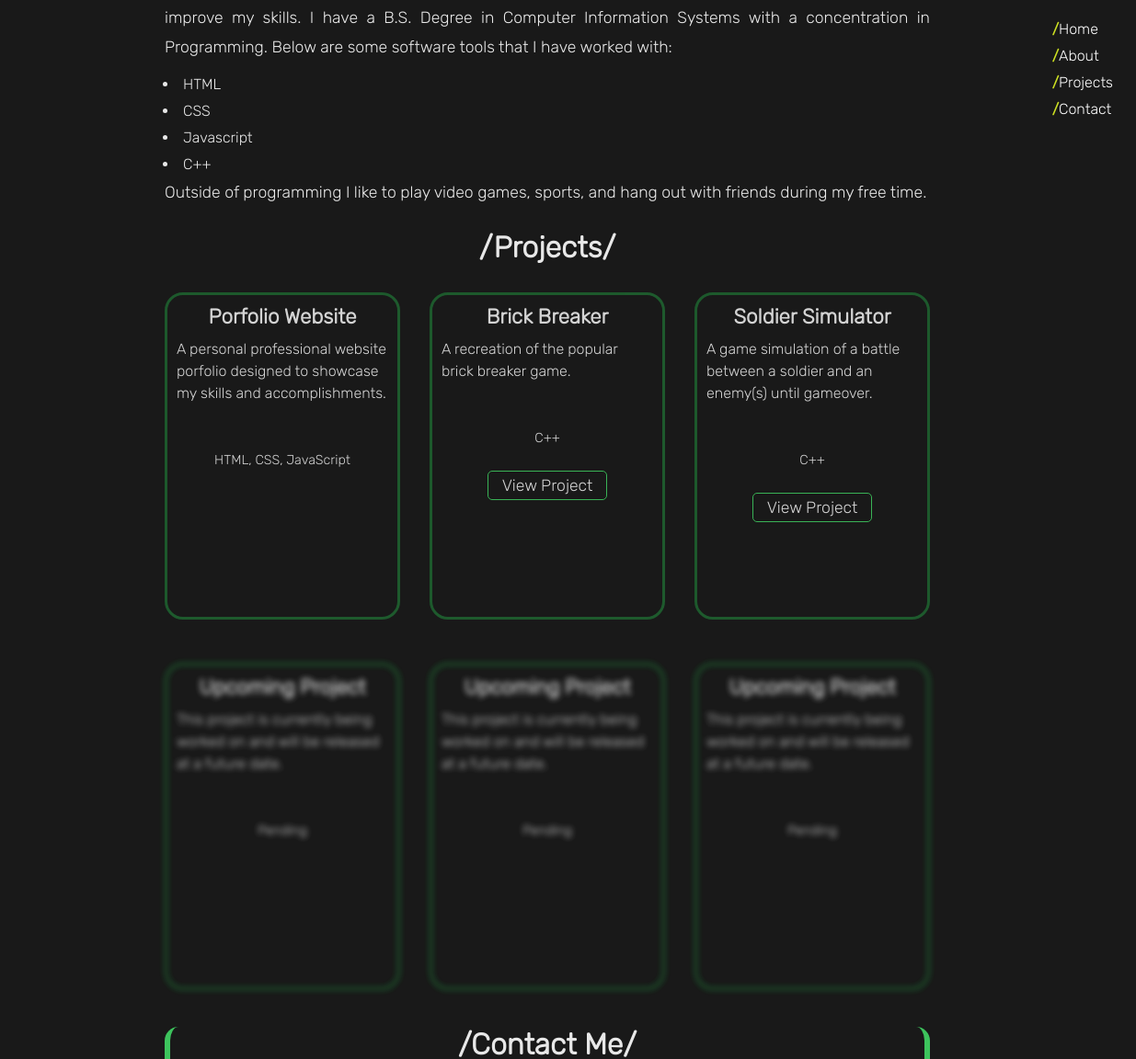
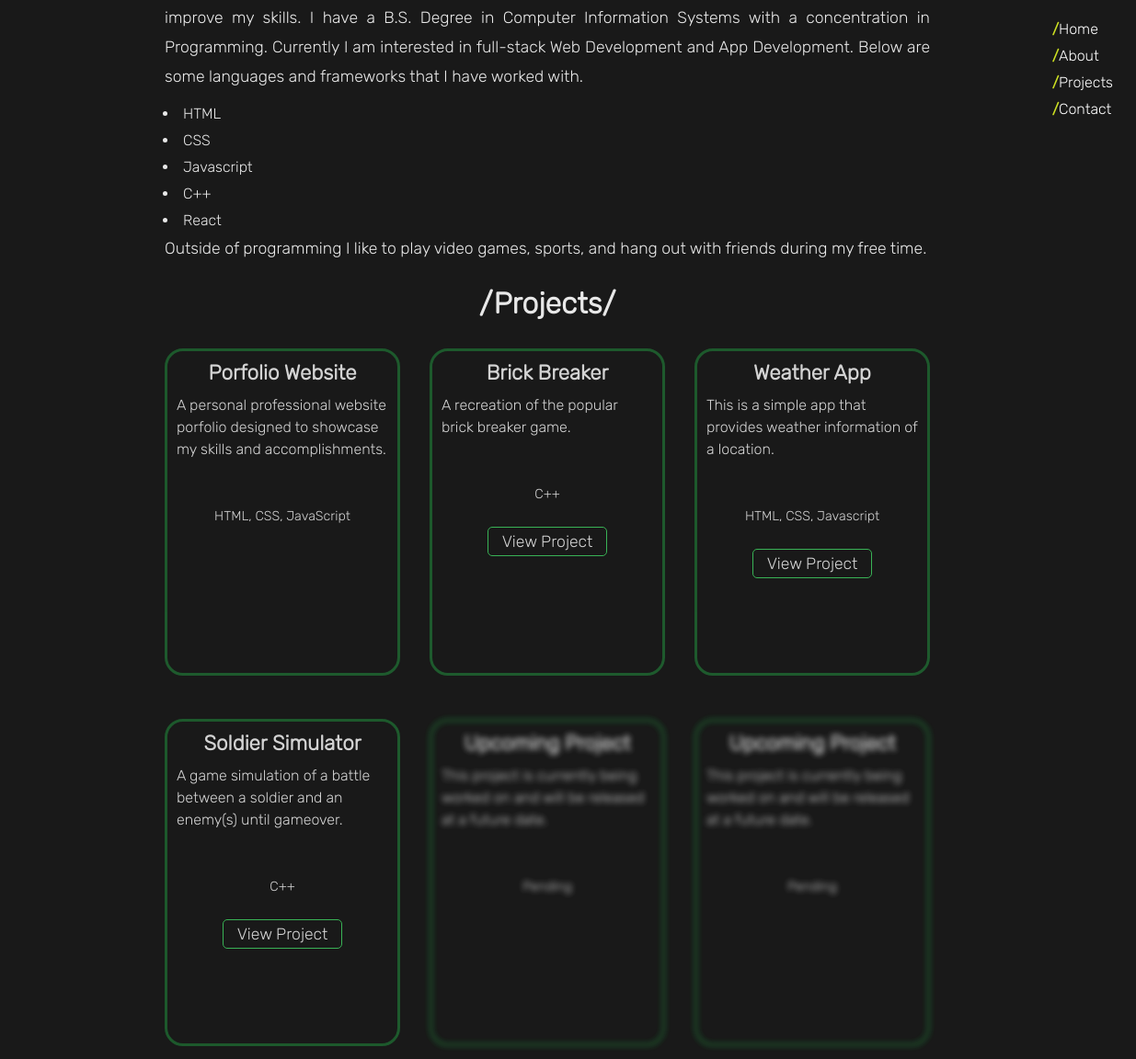
Before and after one commit to lentay-byte/lentay-byte.github.io, a website: page index.html in a window 1280 px wide. Shown: the part 467-1619 px from the top of the page at 92% size, 45-1280 px from the left. Drawn offline with Linux system fonts and the light colour scheme; a web font is replaced by a local one.

Commit message:
Add weather app project and performed other updates

```diff
--- a/index.html
+++ b/index.html
@@ -85,14 +85,16 @@
               My name is <strong>Lenworth Taylor</strong> and currently I am in
               the market looking to gain professional experience and improve my
               skills. I have a B.S. Degree in Computer Information Systems with
-              a concentration in Programming. Below are some software tools that
-              I have worked with:
+              a concentration in Programming. Currently I am interested in full-stack
+              Web Development and App Development. Below are some languages and frameworks
+              that I have worked with.
             </p>
             <ul>
               <li>HTML</li>
               <li>CSS</li>
               <li>Javascript</li>
               <li>C++</li>
+              <li>React</li>
             </ul>
 
             <p>
@@ -127,6 +129,22 @@
               </div>
             </div>
             <div class="p-card">
+              <h3>Weather App</h3>
+              <p>
+                This is a simple app that provides weather information of a location.
+              </p>
+              <p id="tools">HTML, CSS, Javascript</p>
+              <div class="btn-holder">
+                <a
+                  class="project-btn"
+                  href="https://github.com/lentay-byte/WeatherApp"
+                  target="_blank"
+                >
+                  View Project</a
+                >
+              </div>
+            </div>
+            <div class="p-card">
               <h3>Soldier Simulator</h3>
               <p>
                 A game simulation of a battle between a soldier and an enemy(s)
@@ -143,14 +161,7 @@
                 >
               </div>
             </div>
-            <div class="p-card pblur">
-              <h3>Upcoming Project</h3>
-              <p>
-                This project is currently being worked on and will be released
-                at a future date.
-              </p>
-              <p id="tools">Pending</p>
-            </div>
+
             <div class="p-card pblur">
               <h3>Upcoming Project</h3>
               <p>
```
